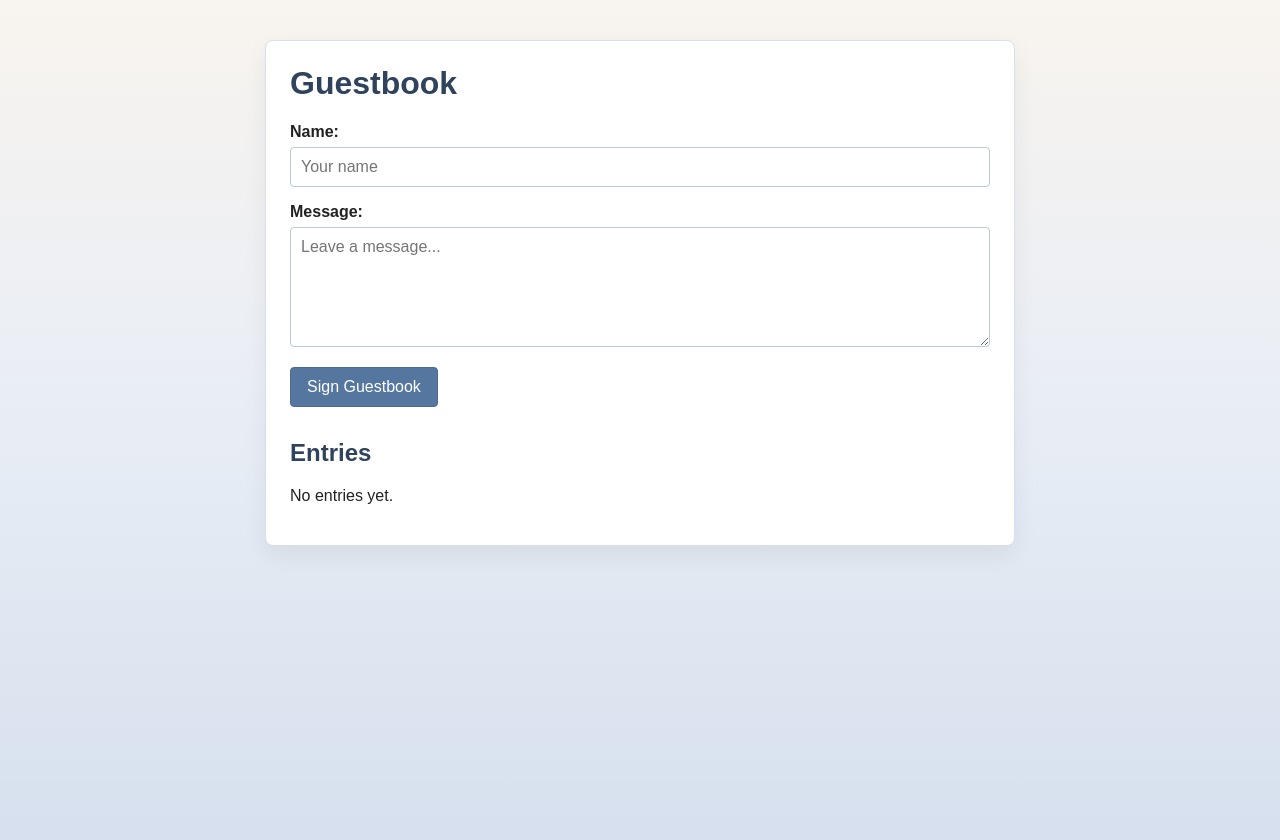
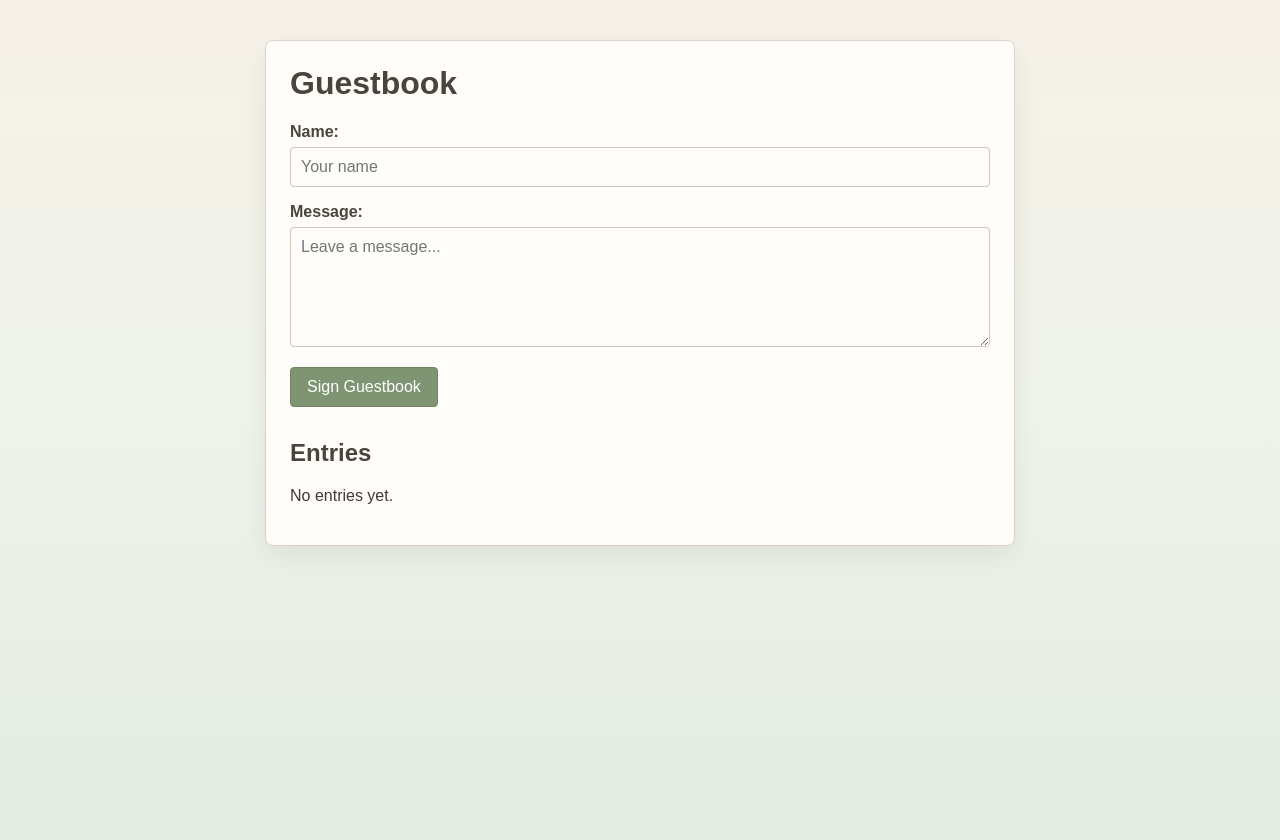
Before and after one commit to ChanceHarmon/django-guestbook, a Django app: page /guestbook/ in a window 1280 px wide. Run offline with Django 3.2, Linux system fonts and the light colour scheme; data that the repository does not hold is empty.

Commit message:
changed palette and added root variables for easier shifting

```diff
--- a/core/static/core/styles.css
+++ b/core/static/core/styles.css
@@ -1,29 +1,81 @@
+:root {
+  --font-body: Arial, sans-serif;
+
+  --bg-start: #f6f1e8;
+  --bg-mid: #eef3ea;
+  --bg-end: #e3ebe3;
+
+  --surface: #fffdfa;
+  --surface-alt: #f8f5ef;
+  --surface-soft: #f4f7f1;
+
+  --border: #d9d2c6;
+  --border-soft: #e6dfd4;
+  --border-strong: #c9bfaf;
+
+  --text-main: #3f3a34;
+  --text-heading: #4a443c;
+  --text-muted: #7a746b;
+
+  --input-bg: #fffdfa;
+  --input-border: #cfc5b8;
+  --input-focus: #8ea17f;
+  --input-focus-shadow: rgba(142, 161, 127, 0.18);
+
+  --button-bg: #7f9472;
+  --button-border: #6f8463;
+  --button-text: #ffffff;
+  --button-hover: #6f8463;
+
+  --message-bg: #edf4e8;
+  --message-border: #cdddc2;
+  --message-text: #4e6644;
+
+  --error-bg: #fdf1ec;
+  --error-border: #e6c6ba;
+  --error-text: #8b4f3f;
+
+  --delete-text: #8f5348;
+  --delete-border: #ddb8ae;
+  --delete-bg-hover: #f9ece8;
+  --delete-border-hover: #cfa094;
+  --delete-text-hover: #744136;
+
+  --shadow: 0 10px 24px rgba(69, 57, 43, 0.08);
+  --shadow-hover: 0 6px 14px rgba(69, 57, 43, 0.08);
+
+  --radius-sm: 4px;
+  --radius-md: 6px;
+  --radius-lg: 8px;
+}
+
 body {
   margin: 0;
   padding: 0;
   min-height: 100vh;
-
-  font-family: Arial, sans-serif;
-  color: #222;
-
-  background: linear-gradient(180deg, #f8f4ef 0%, #e8edf5 50%, #d6e0ee 100%);
+  font-family: var(--font-body);
+  color: var(--text-main);
+  background: linear-gradient(180deg,
+      var(--bg-start) 0%,
+      var(--bg-mid) 50%,
+      var(--bg-end) 100%);
 }
 
 .page {
   max-width: 700px;
   margin: 40px auto;
   padding: 24px;
-  background: #ffffff;
-  border: 1px solid #d7e0ea;
-  border-radius: 8px;
-  box-shadow: 0 10px 24px rgba(0, 0, 0, 0.06);
+  background: var(--surface);
+  border: 1px solid var(--border);
+  border-radius: var(--radius-lg);
+  box-shadow: var(--shadow);
 }
 
 h1,
 h2,
 h3 {
   margin-top: 0;
-  color: #2f435d;
+  color: var(--text-heading);
 }
 
 .guestbook-form {
@@ -38,6 +90,7 @@ h3 {
   display: block;
   margin-bottom: 6px;
   font-weight: bold;
+  color: var(--text-heading);
 }
 
 .form-group input,
@@ -46,15 +99,17 @@ h3 {
   box-sizing: border-box;
   padding: 10px;
   font: inherit;
-  border: 1px solid #bcc9d6;
-  border-radius: 4px;
+  color: var(--text-main);
+  background: var(--input-bg);
+  border: 1px solid var(--input-border);
+  border-radius: var(--radius-sm);
 }
 
 .form-group input:focus,
 .form-group textarea:focus {
   outline: none;
-  border-color: #6f8fb3;
-  box-shadow: 0 0 0 3px rgba(111, 143, 179, 0.15);
+  border-color: var(--input-focus);
+  box-shadow: 0 0 0 3px var(--input-focus-shadow);
 }
 
 .form-group textarea {
@@ -69,23 +124,23 @@ button {
 }
 
 .guestbook-form button[type="submit"] {
-  background: #55779f;
-  color: #fff;
-  border: 1px solid #4b6a8f;
-  border-radius: 4px;
+  background: var(--button-bg);
+  color: var(--button-text);
+  border: 1px solid var(--button-border);
+  border-radius: var(--radius-sm);
 }
 
 .guestbook-form button[type="submit"]:hover {
-  background: #49688b;
+  background: var(--button-hover);
 }
 
 .error-list {
   margin-top: 6px;
-  color: #9f1239;
-  background: #fff1f2;
-  border: 1px solid #f3c7cf;
+  color: var(--error-text);
+  background: var(--error-bg);
+  border: 1px solid var(--error-border);
   padding: 6px 8px;
-  border-radius: 4px;
+  border-radius: var(--radius-sm);
 }
 
 .error-list ul {
```
Also changed, not shown: other parts of core/static/core/styles.css (+15 -22 lines).
